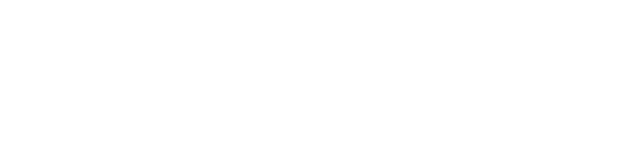
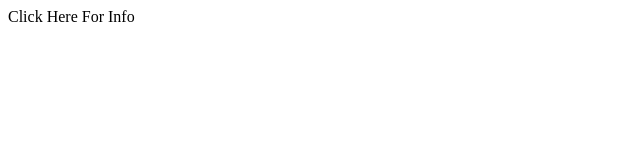
Before and after one commit to wayne1069/MLR_Donate, a plain HTML site: page Index.html in a window 1280 px wide. Shown: the whole page, without its empty margins (0-640 px from the left). Drawn offline with Linux system fonts and the light colour scheme.

Commit message:
Update Index.html

```diff
--- a/Index.html
+++ b/Index.html
@@ -1,3 +1,3 @@
 <html>
- <p><a heref="https://github.com/wayne1069/MLR_Donate/blob/main/Ministry_of_Love_Restoration_Ways-o-Give.pdf"/>
+ <p><a heref="https://github.com/wayne1069/MLR_Donate/blob/main/Ministry_of_Love_Restoration_Ways-o-Give.pdf">Click Here For Info</a></p>
 </html>
```
